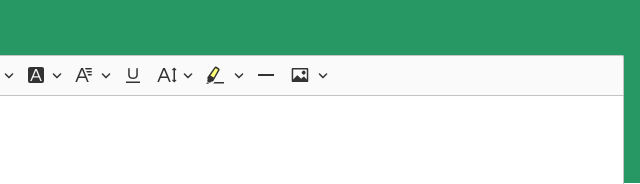
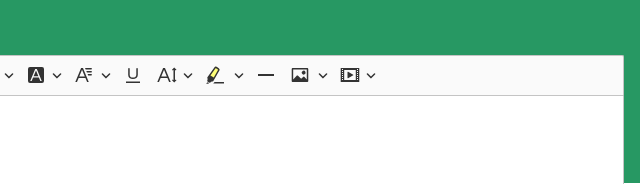
Before and after one commit to jitendra-kr/ckeditor5-custom-build, a website built with webpack: page sample/index.html in a window 1280 px wide. Shown: the part 238-422 px from the top of the page, 624-1264 px from the left. Built offline with Linux system fonts and the light colour scheme; grey boxes are pictures that could not be loaded.

Commit message:
media plugi added

```diff
--- a/package.json
+++ b/package.json
@@ -20,6 +20,7 @@
     "@ckeditor/ckeditor5-image": "^24.0.0",
     "@ckeditor/ckeditor5-link": "^24.0.0",
     "@ckeditor/ckeditor5-list": "^24.0.0",
+    "@ckeditor/ckeditor5-media-embed": "^24.0.0",
     "@ckeditor/ckeditor5-paragraph": "^24.0.0",
     "@ckeditor/ckeditor5-table": "^24.0.0",
     "@ckeditor/ckeditor5-theme-lark": "^24.0.0",
--- a/sample/index.html
+++ b/sample/index.html
@@ -128,7 +128,8 @@
 						'fontSize',
 						'highlight',
 						'horizontalLine',
-						'imageInsert'
+						'imageInsert',
+						'mediaEmbed'
 					]
 				},
 				language: 'en',
--- a/src/ckeditor.js
+++ b/src/ckeditor.js
@@ -26,6 +26,7 @@ import Underline from '@ckeditor/ckeditor5-basic-styles/src/underline.js';
 import AutoImage from '@ckeditor/ckeditor5-image/src/autoimage.js';
 import ImageInsert from '@ckeditor/ckeditor5-image/src/imageinsert.js';
 import ImageResize from '@ckeditor/ckeditor5-image/src/imageresize.js';
+import MediaEmbed from '@ckeditor/ckeditor5-media-embed/src/mediaembed.js';
 
 class Editor extends ClassicEditor {}
 
@@ -53,7 +54,8 @@ Editor.builtinPlugins = [
 	Underline,
 	AutoImage,
 	ImageInsert,
-	ImageResize
+	ImageResize,
+	MediaEmbed
 ];
 
 export default Editor;
```
Also changed, not shown: build/ckeditor.js, build/translations/az.js, build/translations/bg.js, build/translations/cs.js, build/translations/da.js, build/translations/de.js, build/translations/en-au.js, build/translations/en-gb.js, build/translations/es.js, build/translations/et.js, build/translations/fa.js, build/translations/fi.js, build/translations/fr.js, build/translations/gl.js, 28 more files, 1 other file.
